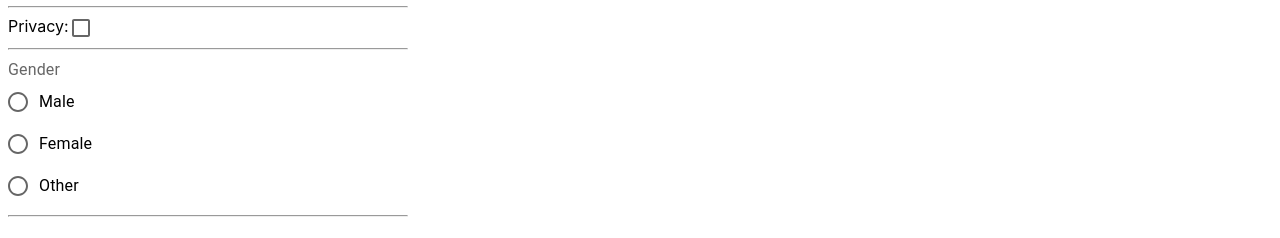
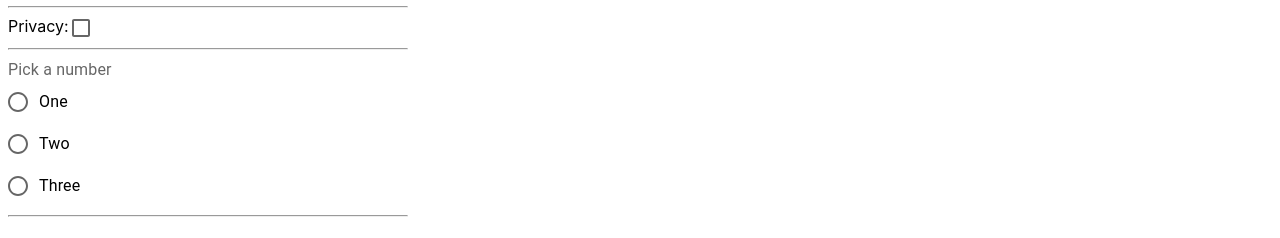
Before and after one commit to rickhitchcock/redux-app, a React (Create React App) app: page / in a window 1280 px wide. Shown: the part 282-520 px from the top of the page. Built offline with nearby package versions, Linux system fonts and the light colour scheme.

Commit message:
radio button labels

```diff
--- a/src/App.js
+++ b/src/App.js
@@ -13,7 +13,7 @@ const Summary = () => {
   const address   = useSelector(get.address);
   const city      = useSelector(get.city);
   const age       = useSelector(get.age);
-  const gender    = useSelector(get.gender);
+  const number    = useSelector(get.number);
   const privacy   = useSelector(get.privacy);
   const $price    = useSelector(get.$price);
   const crops     = useSelector(get.crops);
@@ -25,7 +25,7 @@ const Summary = () => {
       {address}<br/>
       {city}<br/>
       {age}<br/>
-      {gender}<br/>
+      {number}<br/>
       {$price}<br/>
       {privacy ? 'Private' : ''}<br/>
       {crops.map(crop => crop).join(', ')}
@@ -100,9 +100,10 @@ const App = () => {
         <hr/>
 
         <Input
-          id="gender"
-          label="Gender"
-          options={['Male', 'Female', 'Other']}
+          id="number"
+          label="Pick a number"
+          options={[1, 2, 3]}
+          labels={['One', 'Two', 'Three']}
           type="radio"
         />
         <hr/>
--- a/src/components/Inputs.js
+++ b/src/components/Inputs.js
@@ -137,9 +137,8 @@ const Input = ({type, name, id=name, index, value, onInput, context, immediate,
             <FormControlLabel
               value={option}
               control={<Radio />}
-              label={option}
-              key={option}
-              checked={option === value}
+              label={props.labels ? props.labels[i] : option}
+              checked={option.toString() === value.toString()}
               onChange={(e) => {
                 change(e.target.value);
                 update(e.target.value);
--- a/src/store/store.js
+++ b/src/store/store.js
@@ -10,7 +10,7 @@ const initialState = {
   age: undefined,
   $price: undefined,
   crops: [],
-  gender: '',
+  number: '',
 };
 
 const sets = {};
```
Also changed, not shown: 1 other file (tests, documents, lock files or other folders).
